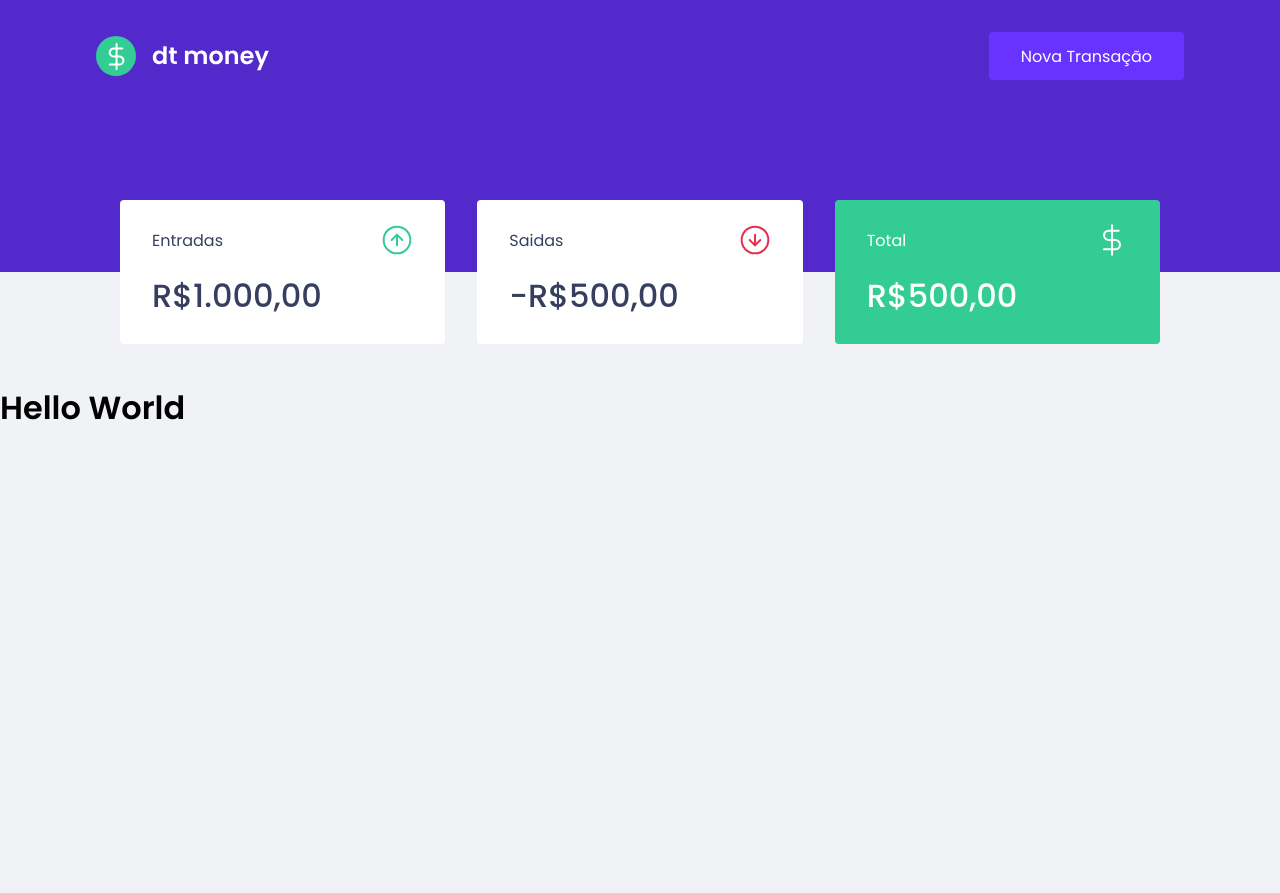
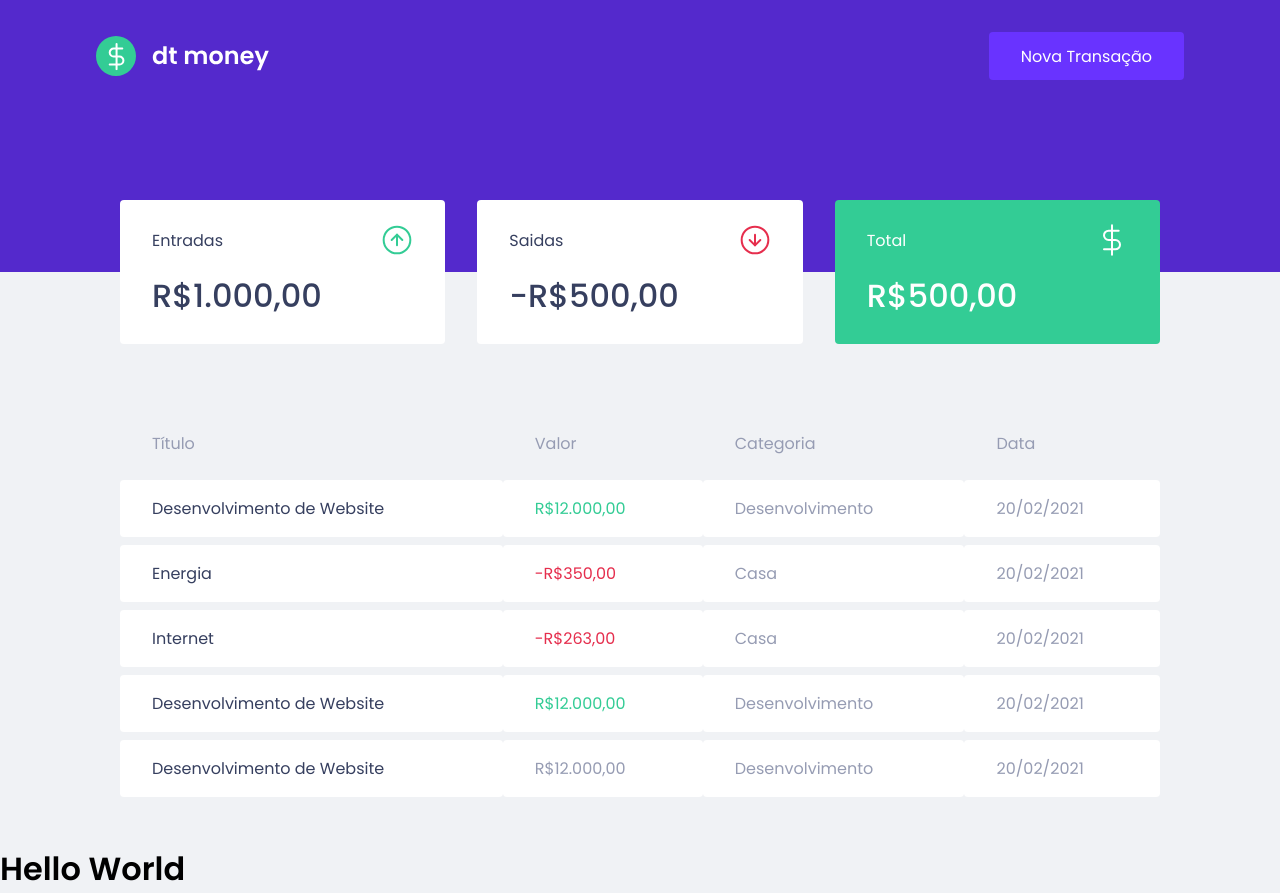
Before and after one commit to patrickmaciel/ignite-reactjs-dtmoney, a React (Create React App) app: page / in a window 1280 px wide. Before the commit the page ends 800 px from the top, so only its background shows below. Built offline with nearby package versions, Linux system fonts and the light colour scheme.

Commit message:
Componente: TransactionsTable

```diff
--- a/src/components/Dashboard/index.tsx
+++ b/src/components/Dashboard/index.tsx
@@ -1,10 +1,12 @@
 import { Container } from './styles'
 import {Summary} from "../Summary";
+import {Transactions} from "../Transactions";
 
 export function Dashboard() {
   return (
     <Container>
       <Summary />
+      <Transactions />
     </Container>
   )
 }
--- /dev/null
+++ b/src/components/Transactions/index.tsx
@@ -0,0 +1,51 @@
+import { Container } from './styles'
+
+export function Transactions() {
+  return (
+    <Container>
+      <table>
+        <thead>
+          <tr>
+            <th>Título</th>
+            <th>Valor</th>
+            <th>Categoria</th>
+            <th>Data</th>
+          </tr>
+        </thead>
+
+        <tbody>
+          <tr>
+              <td>Desenvolvimento de Website</td>
+              <td className='deposit'>R$12.000,00</td>
+              <td>Desenvolvimento</td>
+              <td>20/02/2021</td>
+          </tr>
+          <tr>
+              <td>Energia</td>
+              <td className='withdraw'>-R$350,00</td>
+              <td>Casa</td>
+              <td>20/02/2021</td>
+          </tr>
+          <tr>
+              <td>Internet</td>
+              <td className='withdraw'>-R$263,00</td>
+              <td>Casa</td>
+              <td>20/02/2021</td>
+          </tr>
+          <tr>
+              <td>Desenvolvimento de Website</td>
+              <td className='deposit'>R$12.000,00</td>
+              <td>Desenvolvimento</td>
+              <td>20/02/2021</td>
+          </tr>
+          <tr>
+              <td>Desenvolvimento de Website</td>
+              <td>R$12.000,00</td>
+              <td>Desenvolvimento</td>
+              <td>20/02/2021</td>
+          </tr>
+        </tbody>
+      </table>
+    </Container>
+  )
+}
--- /dev/null
+++ b/src/components/Transactions/styles.ts
@@ -0,0 +1,38 @@
+import styled from 'styled-components'
+
+export const Container = styled.div`
+  margin-top: 4rem;
+
+  table {
+    width: 100%;
+    border-spacing: 0 0.5rem;
+
+    th {
+      color: var(--text-body);
+      font-weight: 400;
+      padding: 1rem 2rem;
+      text-align: left;
+      line-height: 1.5rem;
+    }
+
+    td {
+      padding: 1rem 2rem;
+      border: 0;
+      background: var(--shape);
+      font-weight: 400;
+      color: var(--text-body);
+      border-radius: 0.25rem;
+
+      &:first-child {
+        color: var(--text-title);
+      }
+
+      &.deposit {
+        color: var(--green);
+      }
+      &.withdraw {
+        color: var(--red);
+      }
+    }
+  }
+`
```
